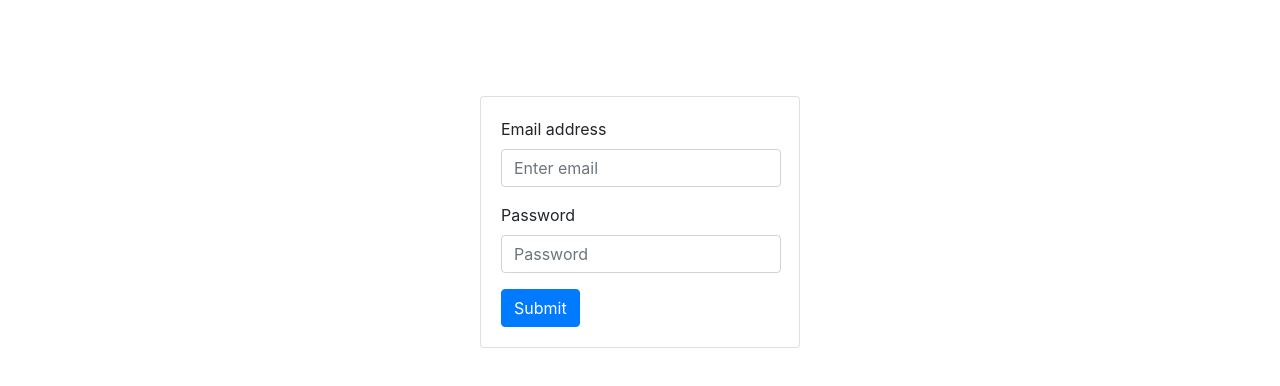
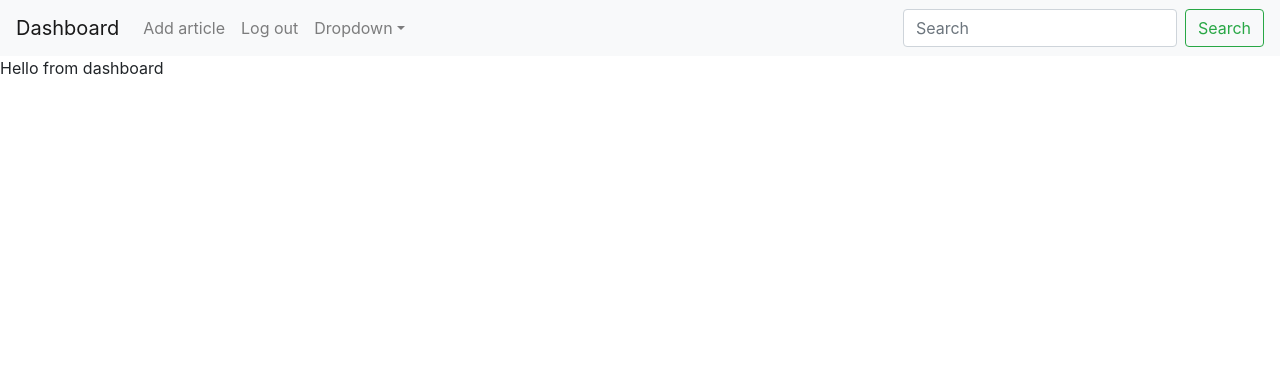
Before and after one commit to Elvis339/Support_Superhero, a React (Create React App) app in the folder client/: page / in a window 1280 px wide. Before the commit this address led to /login. Shown: the top 386 px of the page. Built offline with nearby package versions, Linux system fonts and the light colour scheme; no server answers.

Commit message:
fixed navbar TODO: fetch preview in dashboard based on url filter

```diff
--- a/client/src/App.js
+++ b/client/src/App.js
@@ -13,10 +13,10 @@ function App() {
     <BrowserRouter>
       <Switch>
         {/* <Route path={'/register'} exact component={Signup} /> */}
-        <Route path={'/login'} exact component={AuthenticationController} />
-        <AuthController>
+        <Route path={'/'} exact component={Dashboard} />
+        {/* <AuthController>
           <Route path={'/'} exact component={Dashboard} />
-        </AuthController>
+        </AuthController> */}
       </Switch>
     </BrowserRouter>
   );
--- a/client/src/components/Layout/Navigation/Navigation.js
+++ b/client/src/components/Layout/Navigation/Navigation.js
@@ -1,25 +1,34 @@
 import React from 'react';
 import { Link } from 'react-router-dom';
-import { Nav, DropdownButton } from 'react-bootstrap';
+import { Navbar, Nav, NavDropdown, Form, Button, FormControl } from 'react-bootstrap';
 
 const navigation = props => (
-    <Nav activeKey="/home">
-        <Nav.Item>
-            <Link className='nav-link' to='/profile'>My profile</Link>
-        </Nav.Item>
-        <Nav.Item>
-            <Link className='nav-link' to='/add'>Add article</Link>
-        </Nav.Item>
-        <Nav.Item>
-            <Link className='nav-link' to='/logout'>Log out</Link>
-        </Nav.Item>
-        <Nav.Item>
-            <DropdownButton id="dropdown-basic-button" title="Filter">
-                <h6 class="dropdown-header">Add filter</h6>
-                <Link className='dropdown-item' to='shepherd'>Shepherd</Link>
-            </DropdownButton>
-        </Nav.Item>
-    </Nav>
+    <Navbar bg="light" expand="lg">
+        <Link to='/'>
+            <span className='navbar-brand'>Dashboard</span>
+        </Link>
+        <Navbar.Toggle aria-controls="basic-navbar-nav" />
+        <Navbar.Collapse id="basic-navbar-nav">
+            <Nav className="mr-auto">
+                <Link className='nav-link' to='/add'>Add article</Link>
+                <Link className='nav-link' to='/logout'>Log out</Link>
+
+                {/* @TODO: Fetch preview based on URL */}
+
+
+                <NavDropdown title="Dropdown" id="basic-nav-dropdown">
+                    <h6 className="dropdown-header">Add filter</h6>
+                    <Link className='dropdown-item' to='shepherd'>Shepherd</Link>
+                    <NavDropdown.Divider />
+                    <NavDropdown.Item href="#action/3.4">Separated link</NavDropdown.Item>
+                </NavDropdown>
+            </Nav>
+            <Form inline>
+                <FormControl type="text" placeholder="Search" className="mr-sm-2" />
+                <Button variant="outline-success">Search</Button>
+            </Form>
+        </Navbar.Collapse>
+    </Navbar>
 );
 
 export default navigation;
```
Also changed, not shown: 1 other file (tests, documents, lock files or other folders).
